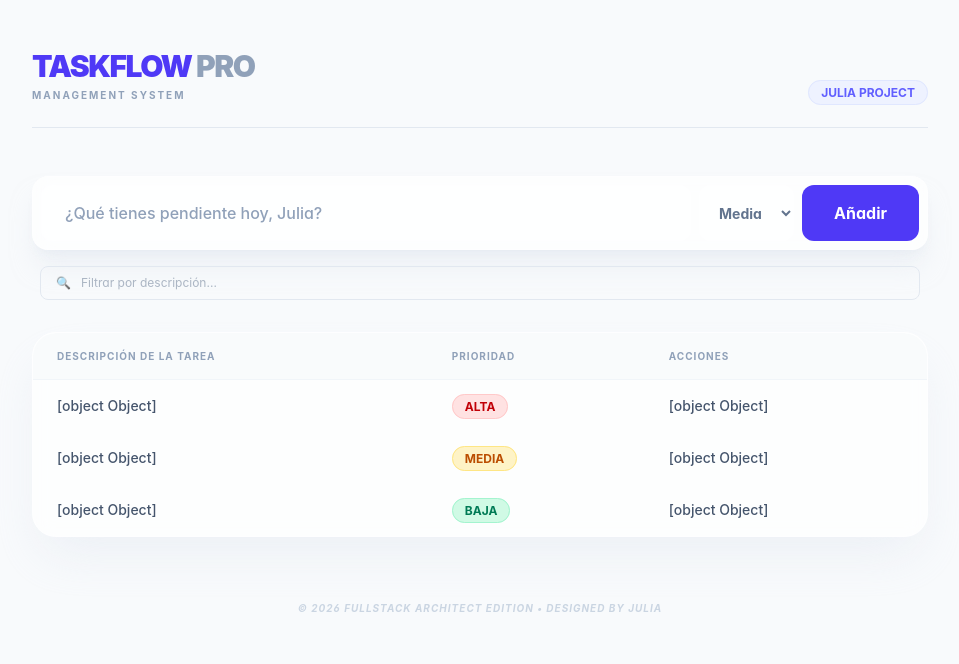
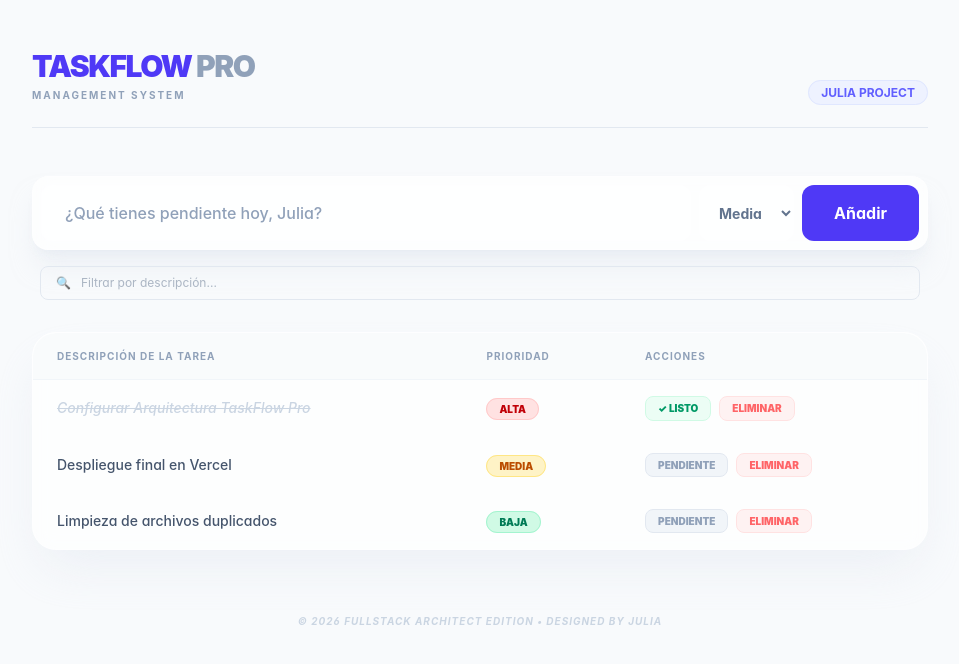
Before and after one commit to juliaht15/taskflow-project, a React (Vite) app in the folder react/: page / in a window 1280 px wide. Shown: the top 664 px of the page, without its empty margins (160-1119 px from the left). Built offline with nearby package versions, Linux system fonts and the light colour scheme.

Commit message:
Arreglos

```diff
--- a/react/src/App.tsx
+++ b/react/src/App.tsx
@@ -117,7 +117,7 @@ export default function App() {
               value={input}
               onChange={(e) => setInput(e.target.value)}
               onKeyDown={(e) => e.key === 'Enter' && agregarTarea()}
-              className="flex-1 min-w-[200px] px-6 py-4 rounded-xl bg-white/50 border-none focus:ring-2 ring-indigo-500/20 outline-none transition-all placeholder:text-slate-400 font-medium"
+              className="flex-1 min-w-50 px-6 py-4 rounded-xl bg-white/50 border-none focus:ring-2 ring-indigo-500/20 outline-none transition-all placeholder:text-slate-400 font-medium"
               placeholder="¿Qué tienes pendiente hoy, Julia?"
             />
 
--- a/react/src/components/DataTable.tsx
+++ b/react/src/components/DataTable.tsx
@@ -1,3 +1,5 @@
+import type { ReactNode } from 'react'; // Corregido aquí
+
 interface Column<T> {
   key: keyof T;
   label: string;
@@ -10,22 +12,24 @@ interface DataTableProps<T> {
 
 export function DataTable<T>({ data, columns }: DataTableProps<T>) {
 
-  // Función interna para dar estilo a las etiquetas de prioridad
-  const renderCellContent = (value: any, key: string) => {
+  const renderCellContent = (value: any, key: string): ReactNode => {
+    // Si es un objeto de React (botones, spans con estilos), lo devolvemos
+    if (typeof value === 'object' && value !== null) {
+      return value as ReactNode;
+    }
+
     const valStr = String(value);
 
-    // Si la columna es 'prioridad' (o 'priority'), aplicamos colores
+    // Prioridades con colores
     if (key.toLowerCase() === 'prioridad' || key.toLowerCase() === 'priority') {
       const colors: Record<string, string> = {
         alta: "bg-red-100 text-red-700 border-red-200",
         media: "bg-amber-100 text-amber-700 border-amber-200",
         baja: "bg-emerald-100 text-emerald-700 border-emerald-200",
       };
-
       const style = colors[valStr.toLowerCase()] || "bg-slate-100 text-slate-600";
-
       return (
-        <span className={`px-3 py-1 rounded-full text-xs font-bold border ${style}`}>
+        <span className={`px-3 py-1 rounded-full text-[10px] font-black border ${style}`}>
           {valStr.toUpperCase()}
         </span>
       );
@@ -52,16 +56,9 @@ export function DataTable<T>({ data, columns }: DataTableProps<T>) {
         <tbody className="divide-y divide-slate-50">
           {data.length > 0 ? (
             data.map((row, rowIndex) => (
-              <tr
-                key={rowIndex}
-                className="group hover:bg-blue-50/40 transition-all duration-200"
-              >
+              <tr key={rowIndex} className="group hover:bg-blue-50/40 transition-all duration-200">
                 {columns.map((col) => (
-                  <td
-                    key={String(col.key)}
-                    className="px-6 py-4 text-slate-600 font-medium"
-                  >
-                    {/* Llamamos a nuestra función mágica de renderizado */}
+                  <td key={String(col.key)} className="px-6 py-4 text-slate-600 font-medium">
                     {renderCellContent(row[col.key], String(col.key))}
                   </td>
                 ))}
```
